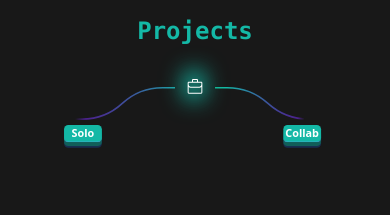
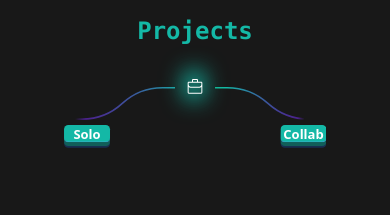
Before and after one commit to KhaledBadranDev/portfolio, a React (Create React App) app: page / in a window 390 px wide. Shown: the part 880-1095 px from the top of the page. Built offline with nearby package versions, Linux system fonts and the light colour scheme.

Commit message:
style: make solo & collab buttons a bit bigger

```diff
--- a/src/components/Projects.jsx
+++ b/src/components/Projects.jsx
@@ -80,7 +80,7 @@ const Projects = () => {
                             </g>
 
                             <foreignObject x="0" y="85" width="100" height="50">
-                                <button className='button w-[70px] h-8  bg-teal-500 hover:bg-teal-400 rounded-lg cursor-pointer select-none
+                                <button className='button sm:w-[70px] w-[85px] h-8  bg-teal-500 hover:bg-teal-400 rounded-lg cursor-pointer select-none
                                     active:translate-y-2  active:[box-shadow:0_0px_0_0_#115e59,0_0px_0_0_#1b70f841]
                                     active:border-b-[0px]
                                     transition-all duration-100  [box-shadow:0_7px_0_0_#115e59,0_10px_0_0_#1b70f841]
@@ -88,12 +88,12 @@ const Projects = () => {
                                 '
                                     onClick={handelSelectSoloProjects}
                                 >
-                                    <span className='flex flex-col justify-center items-center h-full text-white font-bold sm:text-lg text-xl'>Solo</span>
+                                    <span className='flex flex-col justify-center items-center h-full text-white sm:font-bold font-semibold sm:text-lg text-2xl'>Solo</span>
                                 </button>
                             </foreignObject>
 
-                            <foreignObject x="405" y="85" width="100" height="50">
-                                <button className='button w-[70px] h-8 bg-teal-500 hover:bg-teal-400 rounded-lg cursor-pointer select-none
+                            <foreignObject x="400" y="85" width="100" height="50">
+                                <button className='button sm:w-[70px] w-[85px] h-8 bg-teal-500 hover:bg-teal-400 rounded-lg cursor-pointer select-none
                                     active:translate-y-2  active:[box-shadow:0_0px_0_0_#115e59,0_0px_0_0_#1b70f841]
                                     active:border-b-[0px]
                                     transition-all duration-100 [box-shadow:0_7px_0_0_#115e59,0_10px_0_0_#1b70f841]
@@ -101,7 +101,7 @@ const Projects = () => {
                                 '
                                     onClick={handelSelectCollabProjects}
                                 >
-                                    <span className='flex flex-col justify-center items-center h-full text-white font-bold sm:text-lg text-xl'>Collab</span>
+                                    <span className='flex flex-col justify-center items-center h-full text-white sm:font-bold font-semibold sm:text-lg text-2xl'>Collab</span>
                                 </button>
                             </foreignObject>
                         </g>
@@ -112,9 +112,6 @@ const Projects = () => {
 
 
             <main className="2xl:mx-60 xl:mx-50 lg:mx-40 md:mx-20 sm:mx-10 mx-6">
-
-                {/* // TODO all projects are built from the ground up by me */}
-                {/* // TODO I have collaborated on the following projects  */}
 
                 <span className="mt-14 dark:text-[#AAA] flex place-content-center flex-wrap justify-center items-center duration-500 ease-in">
                     Here are a few of my&nbsp;<strong>{selectedProjectsArr === soloProjectsArr ? "solo" : "collaborative"}</strong>&nbsp;projects:
```
